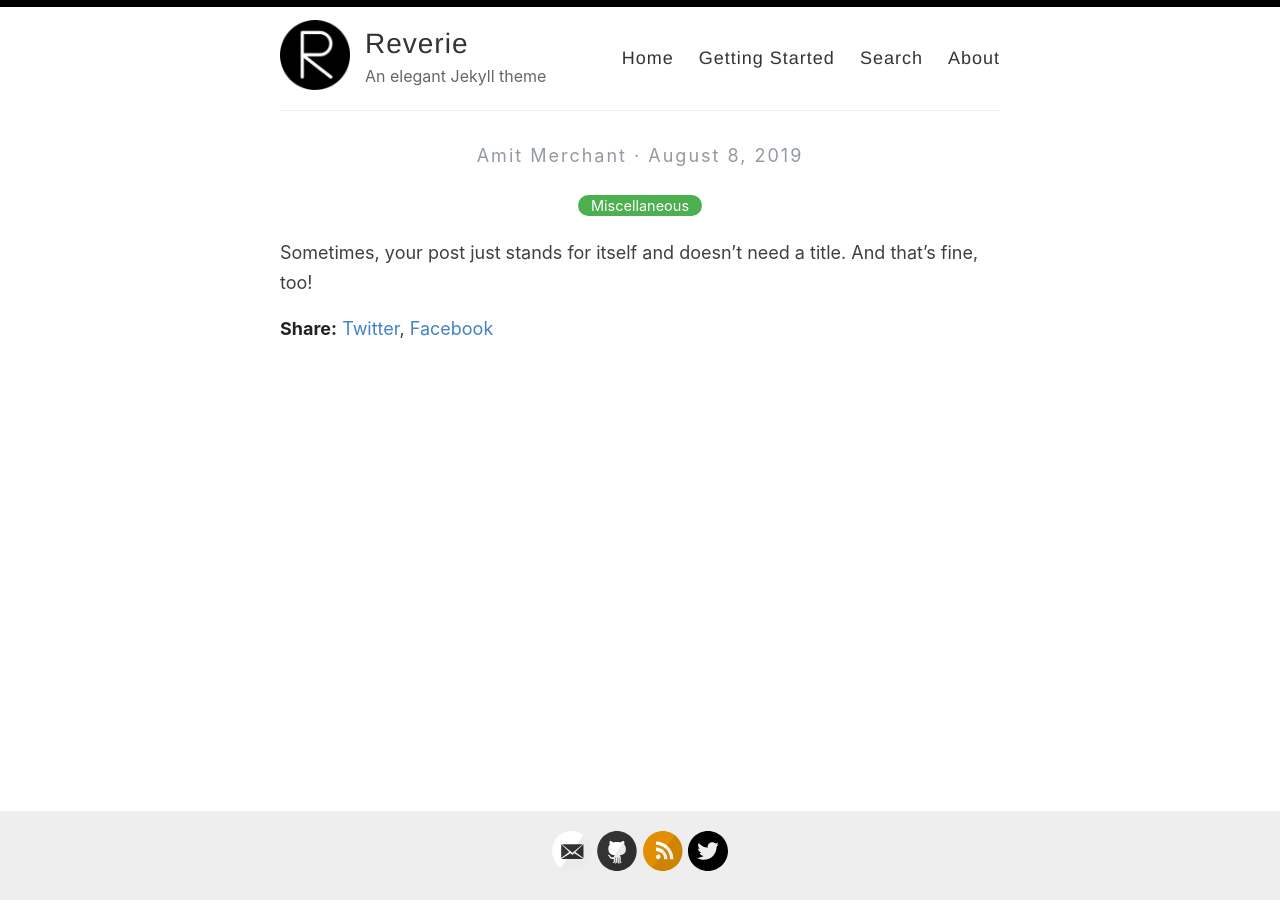
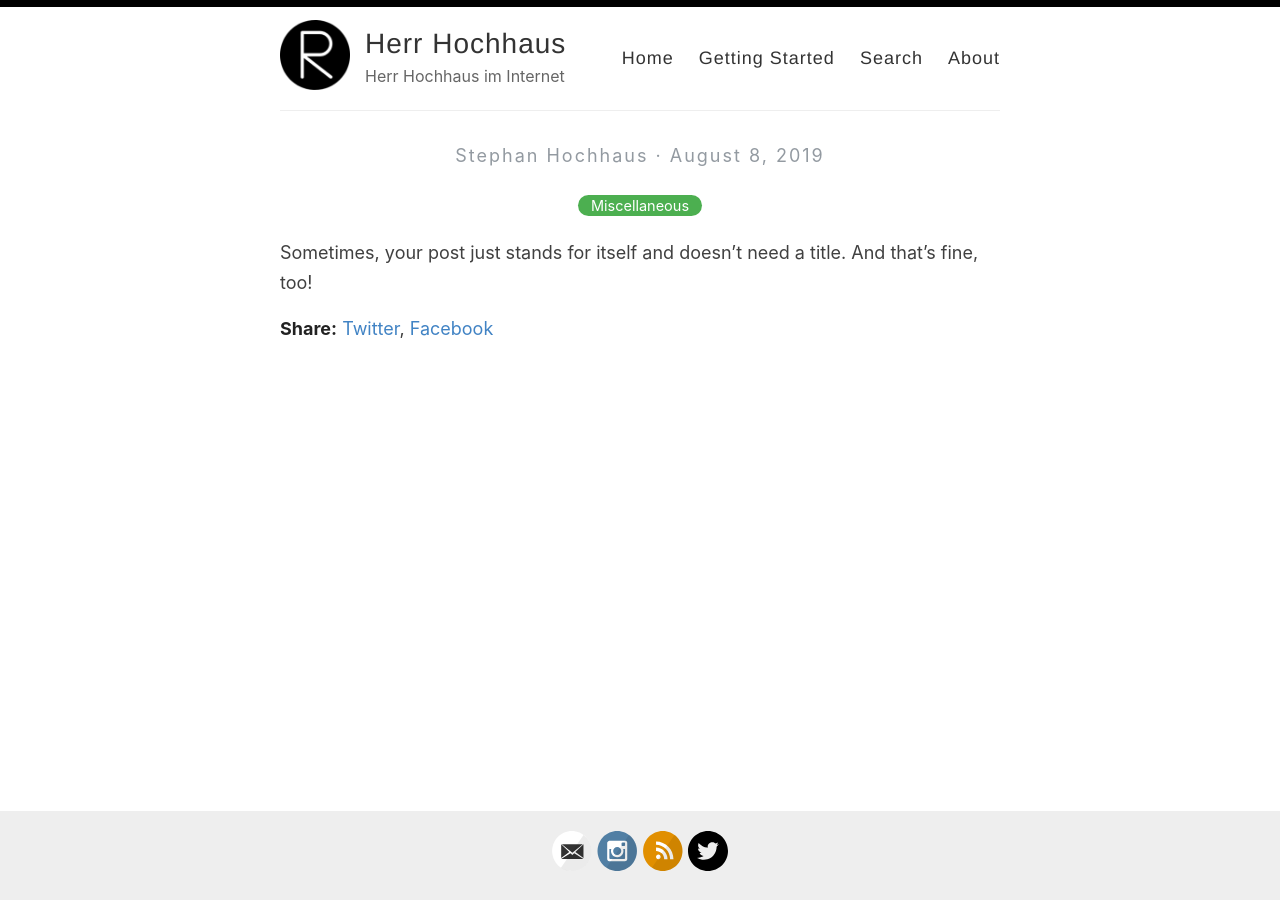
Before and after one commit to herrhochhaus/herrhochhaus.github.io, a Jekyll site: the page built from _posts/2019-08-08-no-title-posts.md, in a window 1280 px wide. Built offline with Jekyll 4.4.1, drawn with Linux system fonts in a browser that asks for light colours.

Commit message:
Update _config.yml

```diff
--- a/_config.yml
+++ b/_config.yml
@@ -3,13 +3,13 @@
 #
 
 # Name of your site (displayed in the header)
-name: Reverie
+name: Herr Hochhaus
 
 # Name of the author
-author: Amit Merchant
+author: Stephan Hochhaus
 
 # Short bio or description (displayed in the header)
-description: An elegant Jekyll theme
+description: Herr Hochhaus im Internet
 
 # URL of your avatar or profile pic (you could use your GitHub profile pic)
 avatar: /images/reverie.png
@@ -21,15 +21,15 @@ avatar: /images/reverie.png
 # Includes an icon in the footer for each username you enter
 footer-links:
   dribbble:
-  email: amit.d.merchant@gmail.com
+  email: mail@herrhochhaus.de
   facebook:
   flickr:
-  github: amitmerchant1990/reverie
-  instagram:
+  github:
+  instagram: herrhochhaus
   linkedin:
   pinterest:
   rss: rss
-  twitter: amit_merchant
+  twitter: herrhochhaus
   stackoverflow:
   youtube: # channel/<your_long_string> or user/<user-name>
   googleplus: # anything in your profile username that comes after plus.google.com/
@@ -41,21 +41,21 @@ footer-links:
 disqus:
 
 # Enter your Google Analytics web tracking code (e.g. UA-2110908-2) to activate tracking
-google_analytics: UA-43339302-11
+google_analytics:
 
 # For newer "GA4" analytics, use the following instead of the "UA" entry above
 #google_analytics_ga4: G-GABC1DEFG
 
 # Your website URL (e.g. http://amitmerchant1990.github.io or http://www.amitmerchant.com)
 # Used for Sitemap.xml and your RSS feed
-url: http://www.amitmerchant.com/reverie
-enforce_ssl: https://www.amitmerchant.com/reverie
+url: http://www.herrhochhaus.de
+enforce_ssl: https://www.herrhochhaus.de
 
 # If you're hosting your site at a Project repository on GitHub pages
 # (http://yourusername.github.io/repository-name)
 # and NOT your User repository (http://yourusername.github.io)
 # then add in the baseurl here, like this: "/repository-name"
-baseurl: "/reverie"
+baseurl: "/"
 
 #
 # !! You don't need to change any of the configuration flags below !!
```
